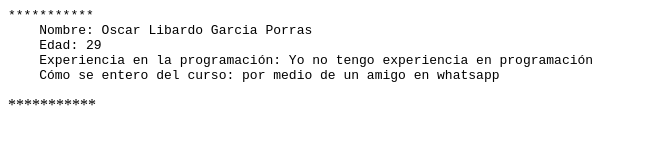
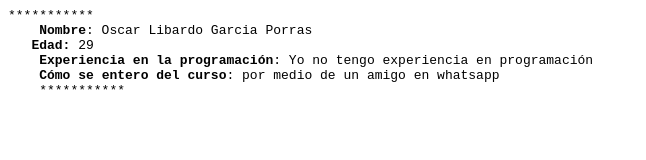
Before and after one commit to oscargarciaporras/Configuracion_29_01_2022, a plain HTML site: page index.html in a window 1280 px wide. Shown: the whole page, without its empty margins (0-646 px from the left). Drawn offline with Linux system fonts and the light colour scheme.

Commit message:
diseñoo datos

```diff
--- a/index.html
+++ b/index.html
@@ -1,7 +1,8 @@
 <pre>
 ***********
-    Nombre: Oscar Libardo Garcia Porras
-    Edad: 29
-    Experiencia en la programación: Yo no tengo experiencia en programación
-    Cómo se entero del curso: por medio de un amigo en whatsapp</pre>
+   <strong> Nombre</strong>: Oscar Libardo Garcia Porras
+   <strong>Edad:</strong> 29
+    <strong>Experiencia en la programación</strong>: Yo no tengo experiencia en programación
+    <strong>Cómo se entero del curso</strong>: por medio de un amigo en whatsapp
     ***********
+</pre>
```
